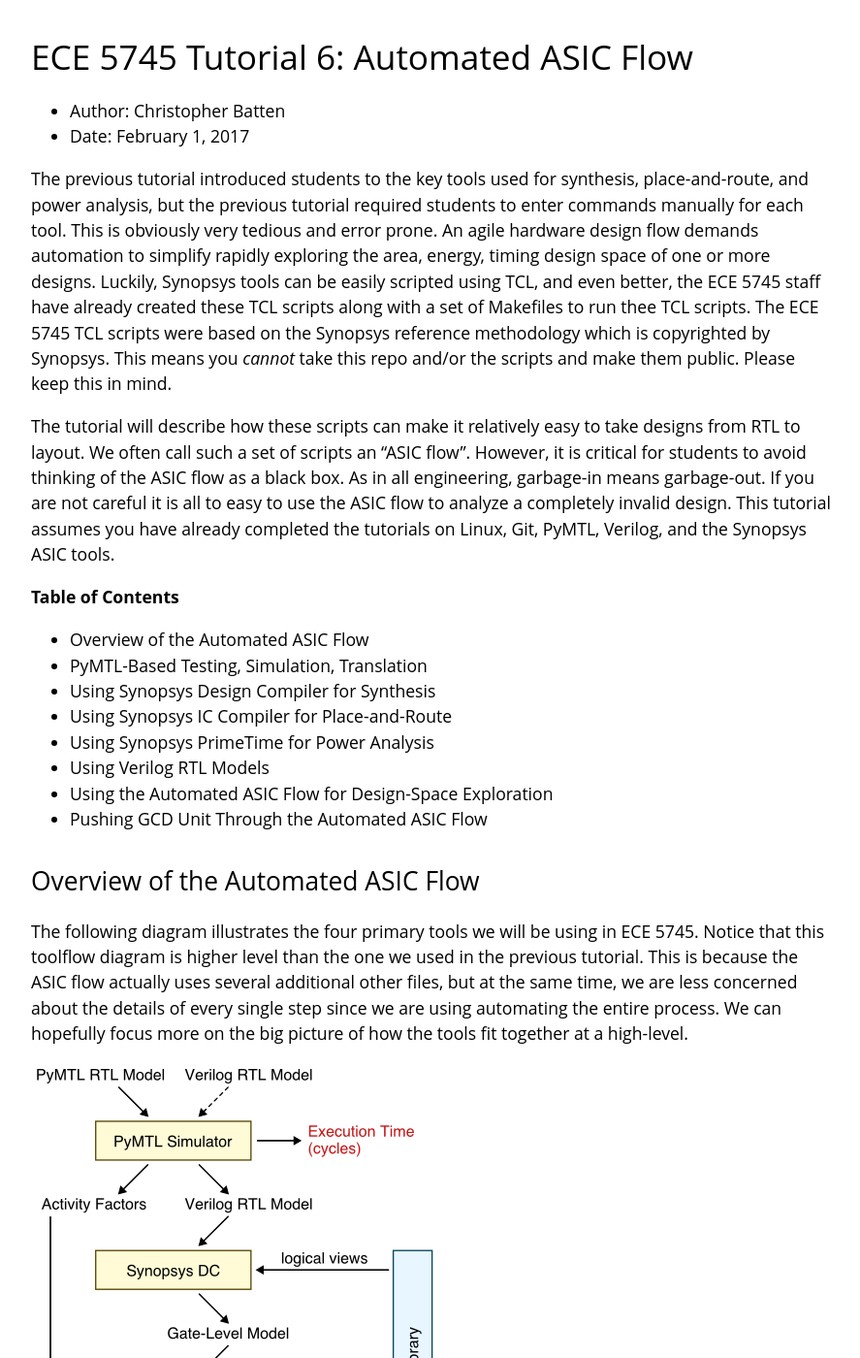
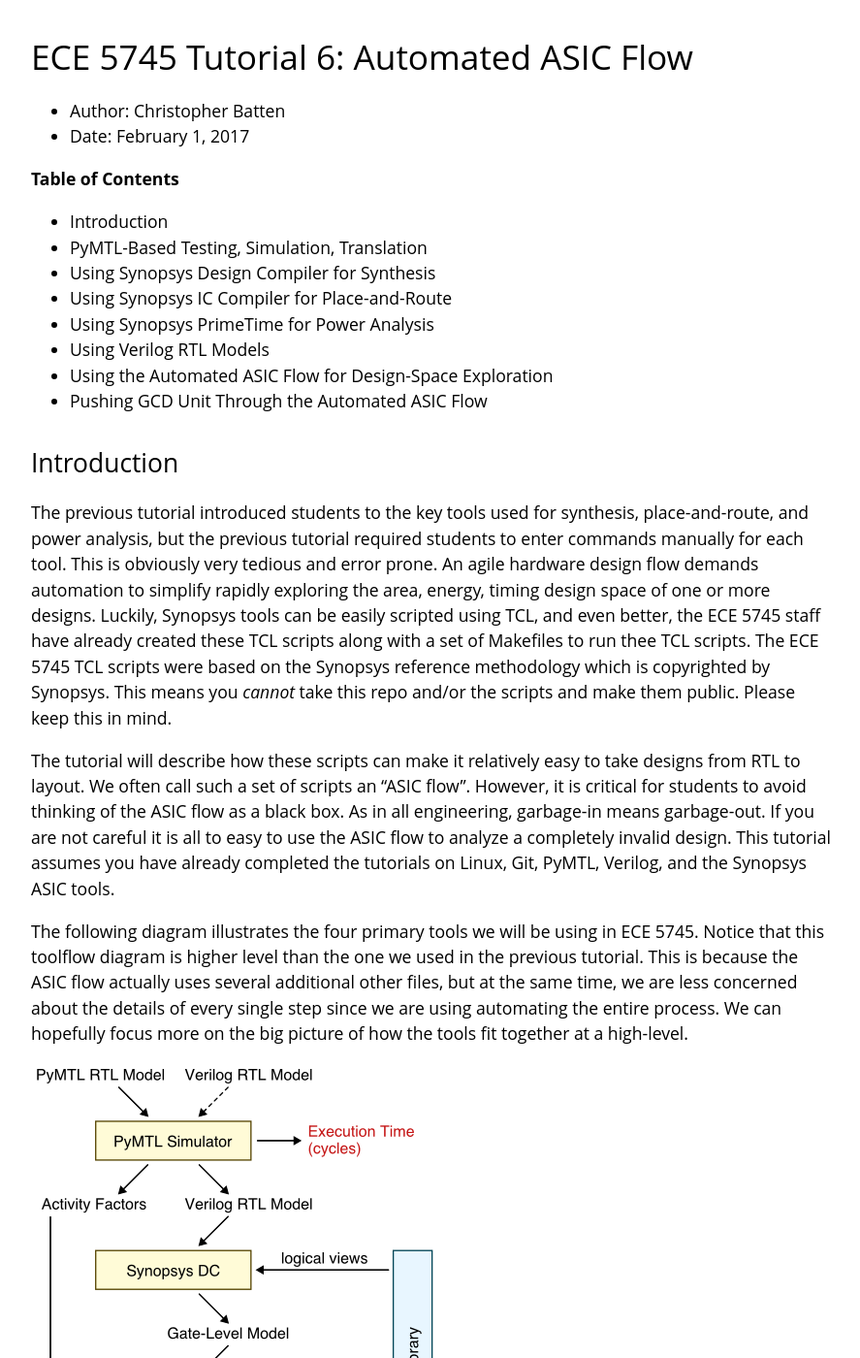
Before and after one commit to cornell-ece5745/ece5745-tut6-asic-flow, a Jekyll site: the page built from docs/index.md, in a window 1280 px wide and 1400 px high. Shown: the whole window at 97% size, without its empty margins (192-1079 px from the left). Built offline with Jekyll 4.4.1, drawn with Linux system fonts in a browser that asks for light colours; our own code applies the rules of GitHub Pages for plain Markdown files; some of the changed lines change nothing that is shown.

Commit message:
staff update from: ece5745-tut6-asic-flow-0.0-532-g075298e [ci skip]

```diff
--- a/docs/index.md
+++ b/docs/index.md
@@ -4,6 +4,20 @@
 
  - Author: Christopher Batten
  - Date: February 1, 2017
+
+**Table of Contents**
+
+ - Introduction
+ - PyMTL-Based Testing, Simulation, Translation
+ - Using Synopsys Design Compiler for Synthesis
+ - Using Synopsys IC Compiler for Place-and-Route
+ - Using Synopsys PrimeTime for Power Analysis
+ - Using Verilog RTL Models
+ - Using the Automated ASIC Flow for Design-Space Exploration
+ - Pushing GCD Unit Through the Automated ASIC Flow
+
+Introduction
+--------------------------------------------------------------------------
 
 The previous tutorial introduced students to the key tools used for
 synthesis, place-and-route, and power analysis, but the previous tutorial
@@ -26,20 +40,6 @@
 flow to analyze a completely invalid design. This tutorial assumes you
 have already completed the tutorials on Linux, Git, PyMTL, Verilog, and
 the Synopsys ASIC tools.
-
-**Table of Contents**
-
- - Overview of the Automated ASIC Flow
- - PyMTL-Based Testing, Simulation, Translation
- - Using Synopsys Design Compiler for Synthesis
- - Using Synopsys IC Compiler for Place-and-Route
- - Using Synopsys PrimeTime for Power Analysis
- - Using Verilog RTL Models
- - Using the Automated ASIC Flow for Design-Space Exploration
- - Pushing GCD Unit Through the Automated ASIC Flow
-
-Overview of the Automated ASIC Flow
---------------------------------------------------------------------------
 
 The following diagram illustrates the four primary tools we will be using
 in ECE 5745. Notice that this toolflow diagram is higher level than the
```
